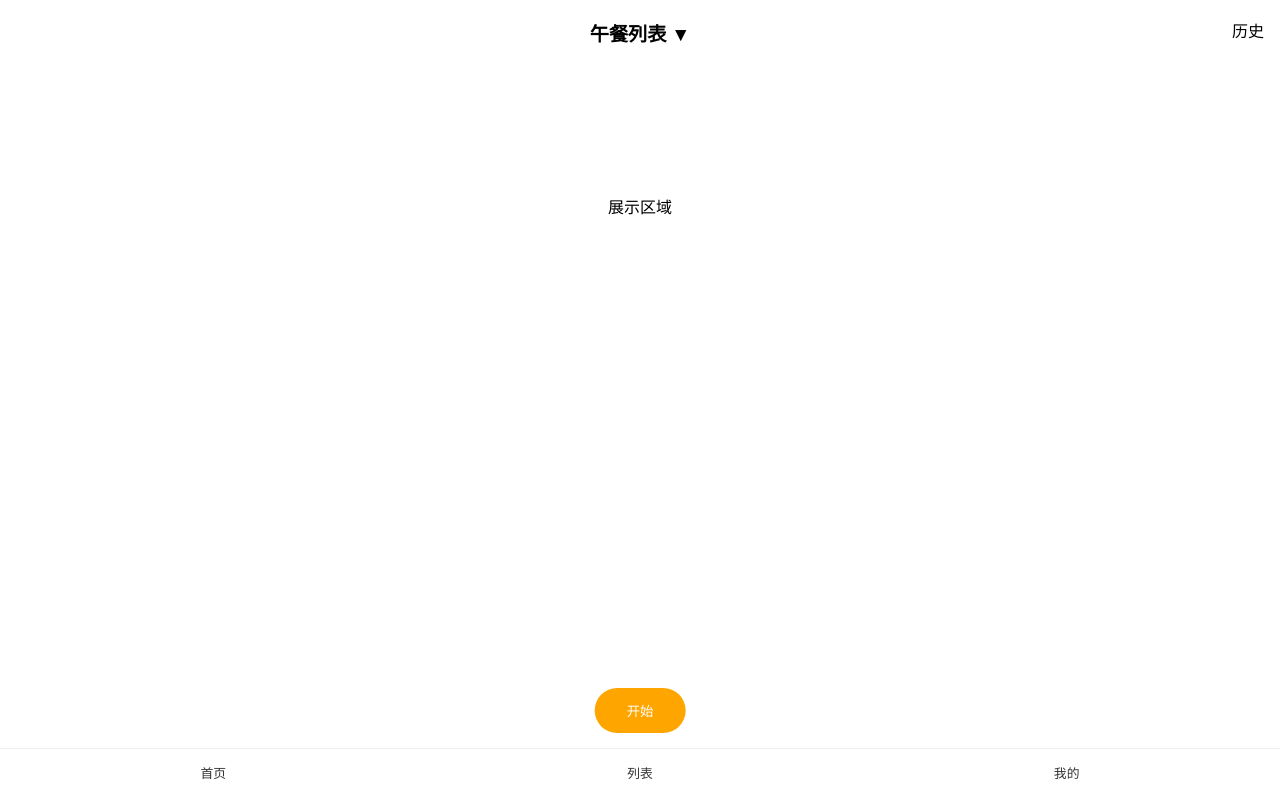
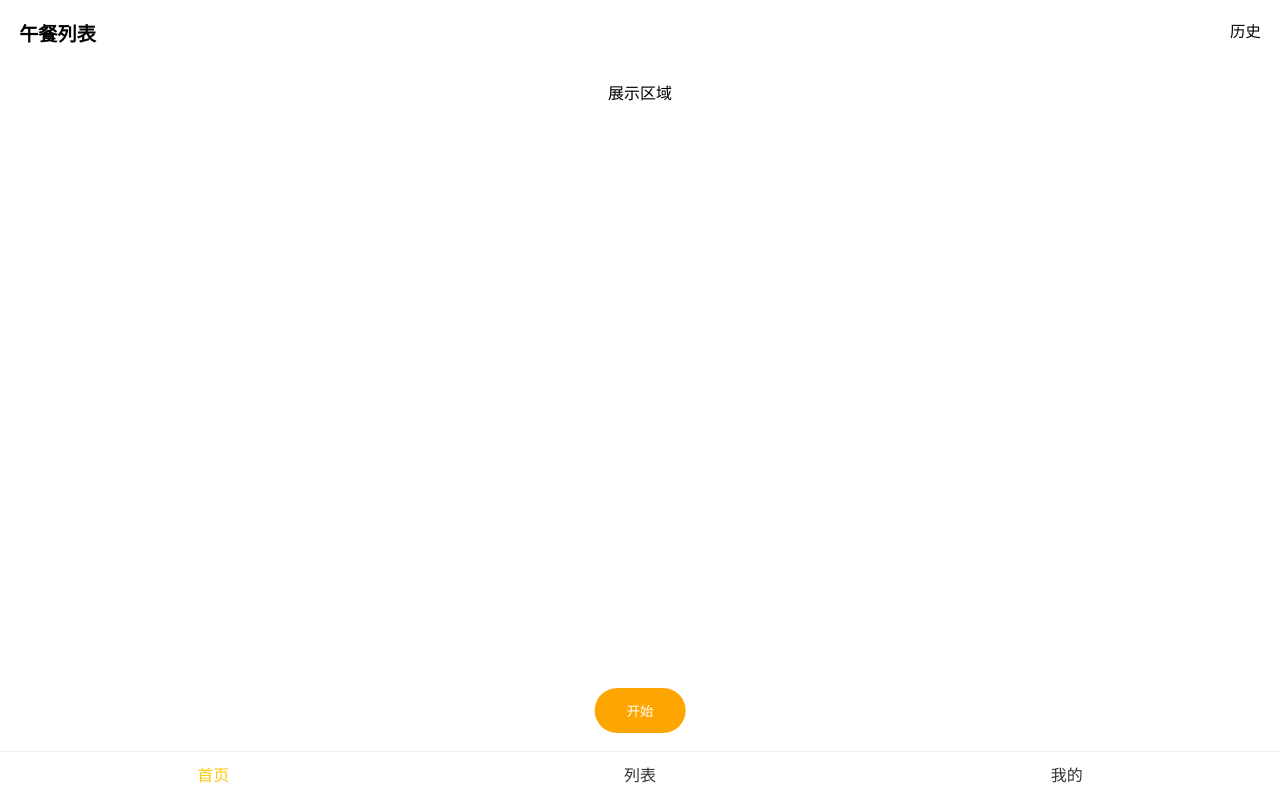
Before and after one commit to aouos/What-To-Eat, a Vue app: page /#/eat in a window 1280 px wide. Built offline with nearby package versions, Linux system fonts and the light colour scheme.

Commit message:
update demo

```diff
--- a/src/App.vue
+++ b/src/App.vue
@@ -3,13 +3,19 @@
     <router-view></router-view>
     <div class="tabbar">
       <div>
-        <router-link :to="{ name: 'eat' }">首页</router-link>
+        <router-link :to="{ name: 'eat' }" replace>
+          <span>首页</span>
+        </router-link>
       </div>
       <div>
-        <router-link :to="{ name: 'list' }">列表</router-link>
+        <router-link :to="{ name: 'list' }" replace>
+          <span>列表</span>
+        </router-link>
       </div>
       <div>
-        <router-link :to="{ name: 'about' }">我的</router-link>
+        <router-link :to="{ name: 'about' }" replace>
+          <span>我的</span>
+        </router-link>
       </div>
     </div>
   </div>
@@ -27,12 +33,11 @@ html,body {
   border: 0;
   margin: 0;
   outline: none;
-  height: 100%;
+  background-color: #fff;
 }
 
 #app {
   text-align: center;
-  height: 100%;
 }
 
 .tabbar {
@@ -45,13 +50,16 @@ html,body {
   z-index: 10;
   border-top: 1px solid #eee;
   background-color: #fff;
-  color: #333;
-  font-size: .8em;
-  line-height: 4;
+  font-size: 1em;
+  line-height: 3;
 }
 
 a {
   color: #333;
   text-decoration: none;
 }
+
+.active {
+  color: #FDC90B;
+}
 </style>
--- a/src/components/foodList.vue
+++ b/src/components/foodList.vue
@@ -6,7 +6,7 @@
     <div class="list_box">
       <div v-for="(val, index) in items" :key="index" class="item_card">
         <span>{{ val }}</span>
-        <span>删除</span>
+        <span @click="delItem(index)">删除</span>
       </div>
       <div class="add">
         <button>+</button>
@@ -23,6 +23,11 @@ export default {
       tags: ["午餐列表", "晚饭"],
       items: ["魏家凉皮", "油泼面", "山西刀削面", "高小松", "张亮麻辣烫","魏家凉皮", "油泼面", "山西刀削面", "高小松", "张亮麻辣烫"],
     };
+  },
+  methods: {
+    delItem(idx) {
+      this.items.splice(idx, 1);
+    }
   },
 };
 </script>
--- a/src/components/toEat.vue
+++ b/src/components/toEat.vue
@@ -1,8 +1,8 @@
 <template>
   <div class="home">
-    <div class="history">历史</div>
     <div class="switch_tags">
-      <span>午餐列表 ▼</span>
+      <span>午餐列表</span>
+      <div class="history">历史</div>
     </div>
     <div class="show_foods">
       <p>展示区域</p>
@@ -18,31 +18,25 @@ export default {
 </script>
 
 <style scoped>
-.home {
+.switch_tags {
   display: flex;
-  flex-direction: column;
-  height: 100%;
-}
-
-.history {
-  position: fixed;
-  top: 0;
-  right: 0;
-  width: 4em;
-  height: 4em;
-  line-height: 4em;
-}
-
-.switch_tags {
+  justify-content: space-between;
   padding: 1em;
   font-size: 1.2em;
   font-weight: bold;
 }
 
+.history {
+  font-size: .8em;
+  font-weight: normal;
+}
+
 .show_foods {
-  width: 100%;
-  flex: 1;
-  padding-top: 7em;
+  position: fixed;
+  top: 4em;
+  bottom: 4em;
+  left: 0;
+  right: 0;
   background-color: #fff;
 }
 
--- a/src/router.js
+++ b/src/router.js
@@ -7,8 +7,14 @@ import about from './components/aboutMe'
 
 Vue.use(VueRouter);
 
-export default new VueRouter({
+const router = new VueRouter({
+  mode: 'hash', // 使用hash模式
+  linkExactActiveClass: 'active', // 选中class
   routes: [
+    {
+      path: "/",
+      redirect: "/eat"
+    },
     {
       path: "/eat",
       name: "eat",
@@ -23,10 +29,8 @@ export default new VueRouter({
       path: "/about",
       name: "about",
       component: about
-    },
-    {
-      path: '/',
-      redrrect: '/eat'
     }
   ]
 })
+
+export default router
```
